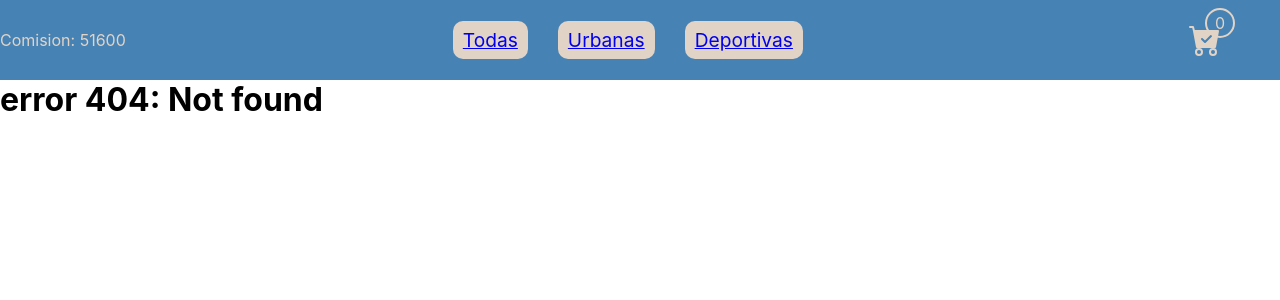
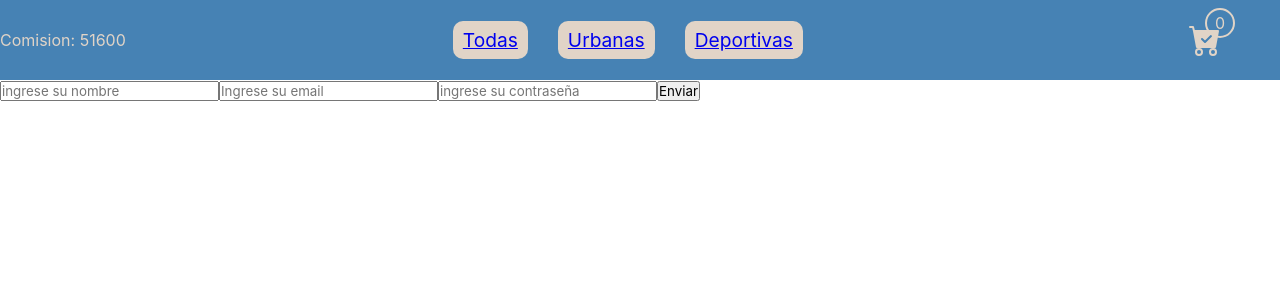
Before and after one commit to jorgeduje/coder-51600, a React (Create React App) app: page /formulario in a window 1280 px wide. Before the commit this address had no page. Shown: the top 300 px of the page. Built offline with nearby package versions, Linux system fonts and the light colour scheme.

Commit message:
se trabajo con formularios

```diff
--- a/src/App.js
+++ b/src/App.js
@@ -1,5 +1,6 @@
 import { BrowserRouter, Routes, Route } from "react-router-dom";
 import Cart from "./Components/Cart/Cart";
+import Form from "./Components/Form/Form";
 import ItemDetailContainer from "./Components/ItemDetailContainer/ItemDetailContainer";
 import ItemListContainer from "./Components/ItemListContainer/ItemListContainer";
 import Login from "./Components/Login/Login";
@@ -20,6 +21,7 @@ function App() {
         <Route path="/itemDetail/:id" element={<ItemDetailContainer />} />
 
         <Route path="/login" element={<Login />} />
+        <Route path="/formulario" element={<Form />} />
 
         <Route path="*" element={<h1> error 404: Not found </h1>} />
       </Routes>
--- /dev/null
+++ b/src/Components/Form/Form.jsx
@@ -0,0 +1,95 @@
+import { useState } from "react";
+
+const Form = () => {
+  const [userData, setUserData] = useState({
+    name: "",
+    email: "",
+    password: "",
+  });
+
+  const [error, setError] = useState(false);
+  const [errorMessage, setErrorMessage] = useState("");
+
+  const handleChange = (e) => {
+    setUserData({ ...userData, [e.target.name]: e.target.value });
+  };
+
+  // name ---> min 5 caracteres
+  // email ---> contenga un @
+  // password ---> que no tenga espacios en blanco ( "123") y mayor a 4
+
+  const handleSubmit = (e) => {
+    e.preventDefault();
+
+    // VALIDACIONES
+    if (userData.name.length < 5) {
+      setError(true);
+      setErrorMessage("el nombre no puede ser menor a 5");
+      return;
+    }
+
+    const incluye = userData.email.includes("@");
+
+    if (!incluye) {
+      setError(true);
+      setErrorMessage("el email debe incluir un @");
+      return;
+    }
+
+    const str = userData.password.trim();
+    const passwordIsValid = userData.password === str;
+
+    if (!passwordIsValid || userData.password.length < 5) {
+
+      setError(true);
+      setErrorMessage(
+        "la contraseña no debe tener espacios en blanco y debe tener como minimo 5 caracteres"
+      );
+      return;
+    }
+
+    // INSTRUCCION
+    console.log(userData);
+    // axios.post("elendpoint", userData)
+    // axios.patch("elendpoint", { email: userData.email })
+  };
+
+  return (
+    <div>
+      <form onSubmit={handleSubmit}>
+        <input
+          type="text"
+          placeholder="ingrese su nombre"
+          onChange={handleChange}
+          name="name"
+        />
+        <input
+          type="text"
+          placeholder="Ingrese su email"
+          name="email"
+          onChange={handleChange}
+        />
+        <input
+          type="text"
+          placeholder="ingrese su contraseña"
+          name="password"
+          onChange={handleChange}
+        />
+        <button type="submit">Enviar</button>
+      </form>
+
+      {error && <h1>{errorMessage}</h1>}
+    </div>
+  );
+};
+
+export default Form;
+
+//   let persona = {
+//     edad: 22,
+//     estado: "casado"
+//   }
+
+//   console.log( persona.edad )
+
+//   console.log( persona["edad"] )
```
